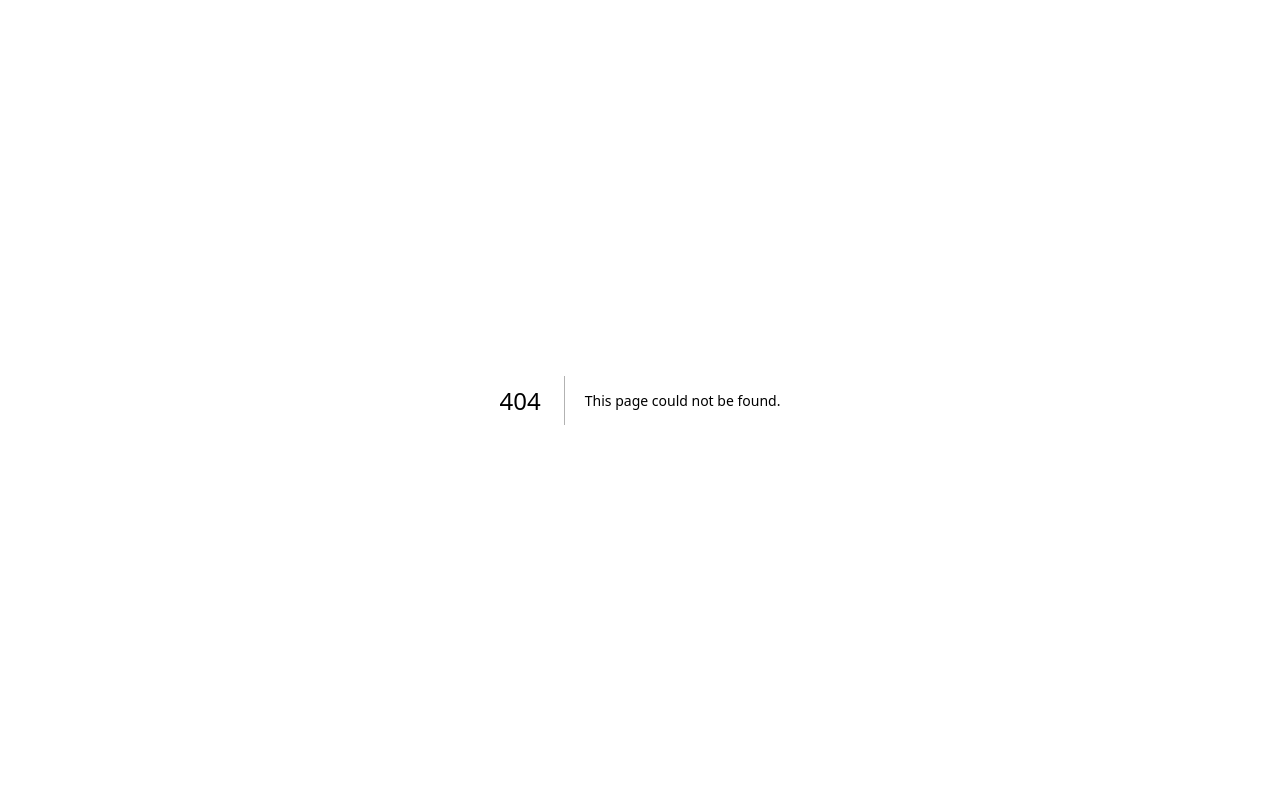
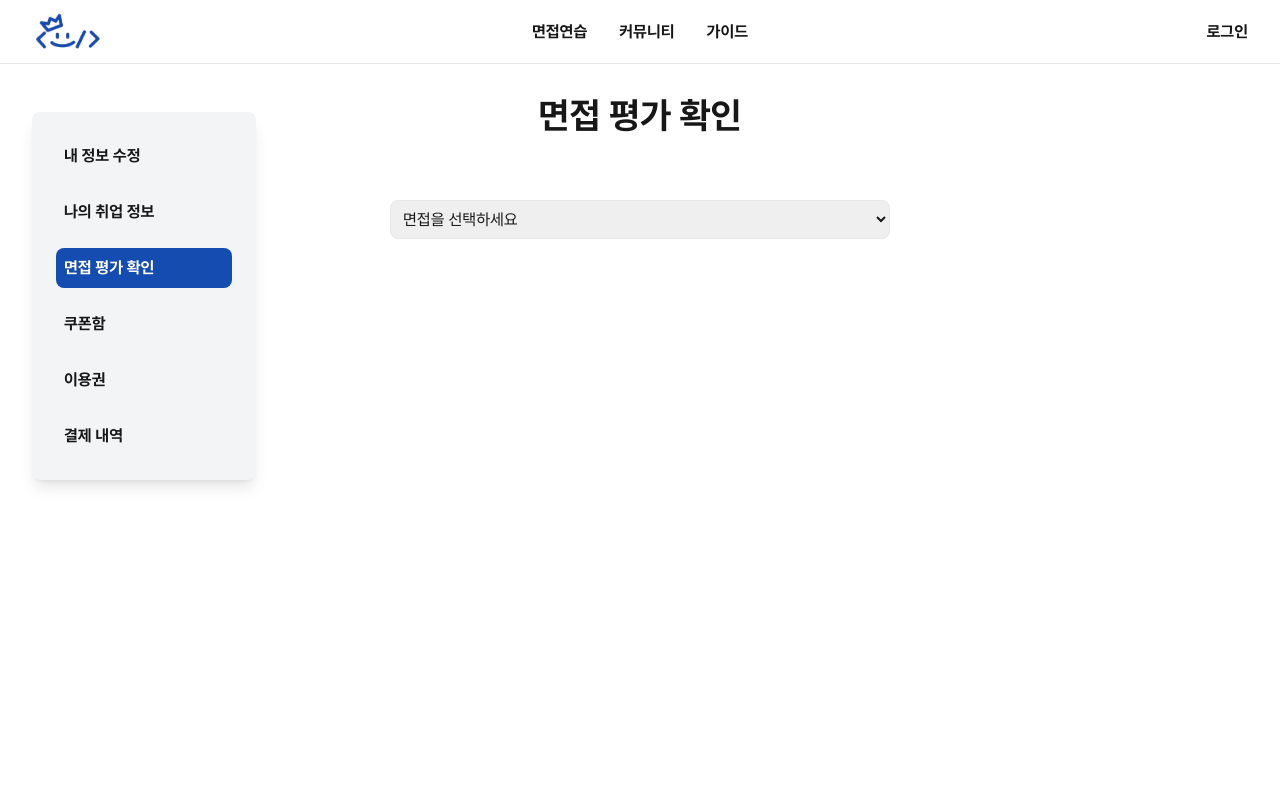
Before and after one commit to TeamRichardStallman/dv-front, a Next.js app: page /mypage/feedback in a window 1280 px wide. Before the commit this address had no page. Shown: the top 800 px of the page. Built offline with nearby package versions, Linux system fonts and the light colour scheme.

Commit message:
DV-108 feat: 면접 선택창 추가

```diff
--- /dev/null
+++ b/src/app/mypage/feedback/page.tsx
@@ -0,0 +1,44 @@
+"use client";
+import React, { useState } from "react";
+
+const InterviewFeedbackPage = () => {
+  const [selectedInterview, setSelectedInterview] = useState<string>("");
+
+  const handleInterviewChange = (
+    event: React.ChangeEvent<HTMLSelectElement>
+  ) => {
+    setSelectedInterview(event.target.value);
+  };
+
+  return (
+    <div className="flex flex-col items-center p-8 min-h-screen">
+      <div className="mb-4">
+        <select
+          id="interviewSelect"
+          className="border rounded-lg p-2 w-[500px]"
+          value={selectedInterview}
+          onChange={handleInterviewChange}
+        >
+          <option value="">면접을 선택하세요</option>
+          <option value="interview1">
+            241101_백엔드_모의_실전_채팅 (2024.11.01.09:20)
+          </option>
+          <option value="interview2">
+            241103_프론트엔드_실전_기술_채팅(2024.11.03.15:15)
+          </option>
+          <option value="interview3">
+            241104_클라우드_실전_인성_채팅(2024.11.04.12:20)
+          </option>
+        </select>
+      </div>
+
+      {selectedInterview && (
+        <div>
+          <h2 className="text-xl">선택한 면접: {selectedInterview}</h2>
+        </div>
+      )}
+    </div>
+  );
+};
+
+export default InterviewFeedbackPage;
```
